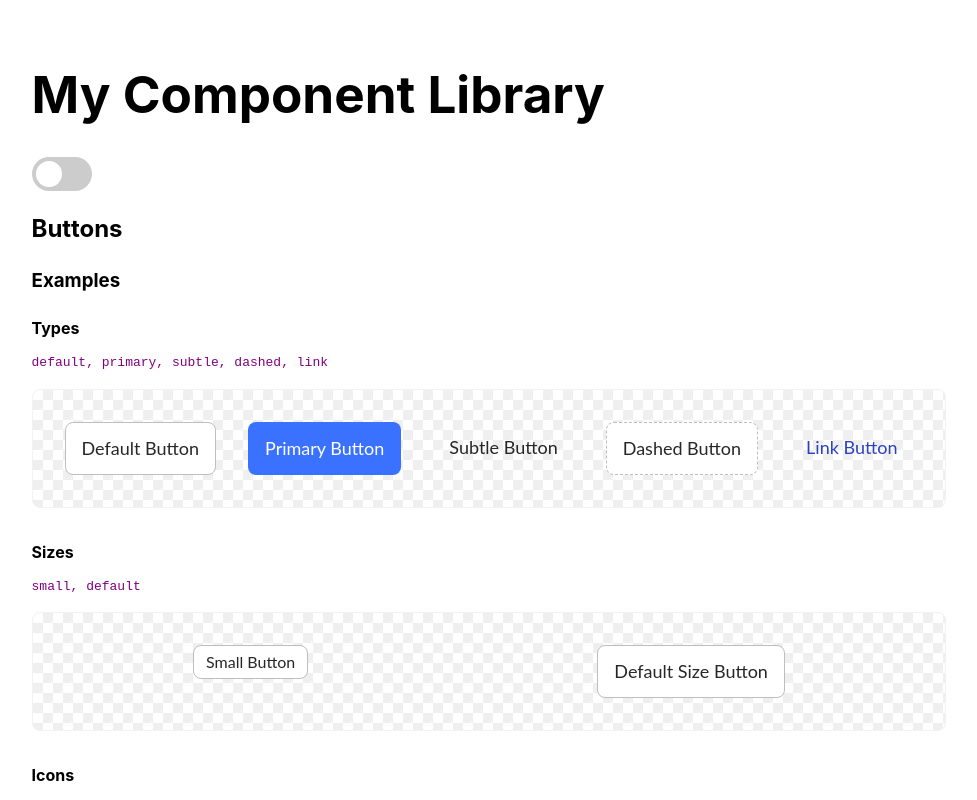
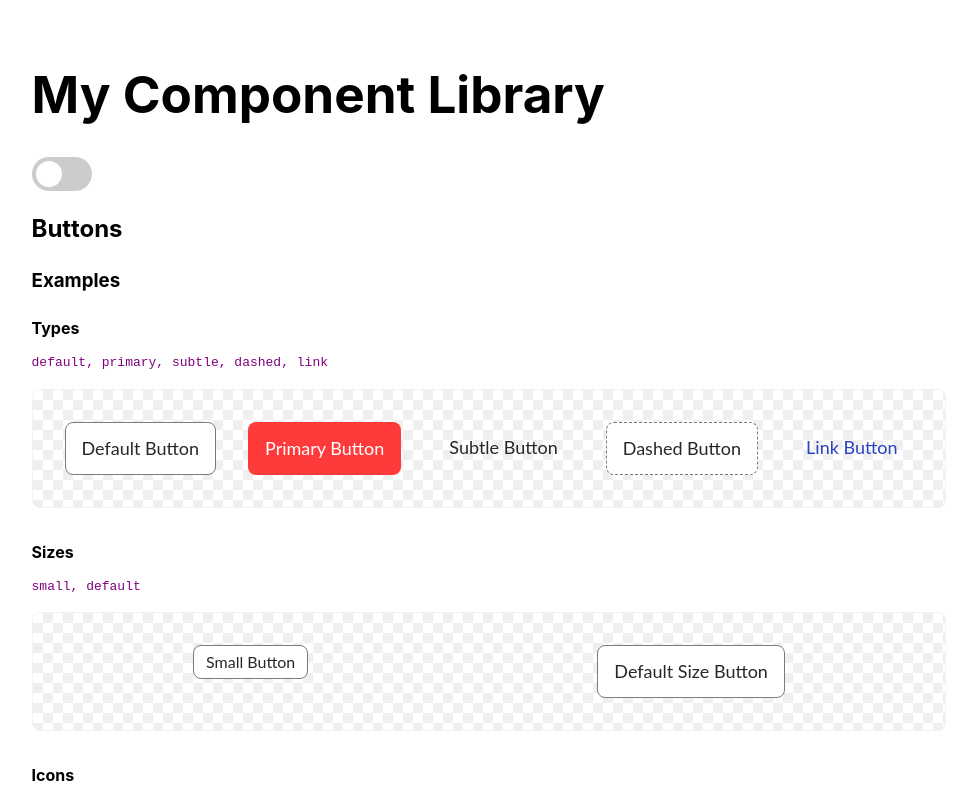
Before and after one commit to andyhdang/my-component-library, a React (Vite) app: page / in a window 1280 px wide. Shown: the top 800 px of the page, without its empty margins (151-1128 px from the left). Built offline with nearby package versions, Linux system fonts and the light colour scheme.

Commit message:
tokens-update

```diff
--- a/tokens-dist/css/variables.css
+++ b/tokens-dist/css/variables.css
@@ -103,7 +103,7 @@
   --color-bg-brand-active: var(--color-palette-blue-900);
   --color-bg-brand-hovered: var(--color-palette-blue-800);
   --color-bg-brand-enabled: var(--color-palette-blue-600);
-  --color-bg-brand-default: var(--color-palette-blue-600);
+  --color-bg-brand-default: var(--color-palette-red-600);
   --color-bg-inverse: var(--color-palette-gray-900);
   --color-bg-default: var(--color-palette-gray-25);
   --color-fg-info: var(--color-palette-blue-900);
@@ -118,11 +118,11 @@
   --color-fg-border-positive: var(--color-palette-green-150);
   --color-fg-border-warning: var(--color-palette-orange-150);
   --color-fg-border-negative: var(--color-palette-red-150);
-  --color-fg-border-muted: var(--color-palette-gray-500);
   --color-fg-disabled: var(--color-palette-gray-500);
   --color-fg-inverse: var(--color-palette-gray-25);
   --color-fg-default: var(--color-palette-gray-900);
   --color-fg-border-brand: var(--color-fg-brand);
   --color-fg-border-whisper: var(--color-fg-whisper);
+  --color-fg-border-muted: var(--color-fg-muted);
   --color-fg-border-default: var(--color-fg-default);
 }
```
